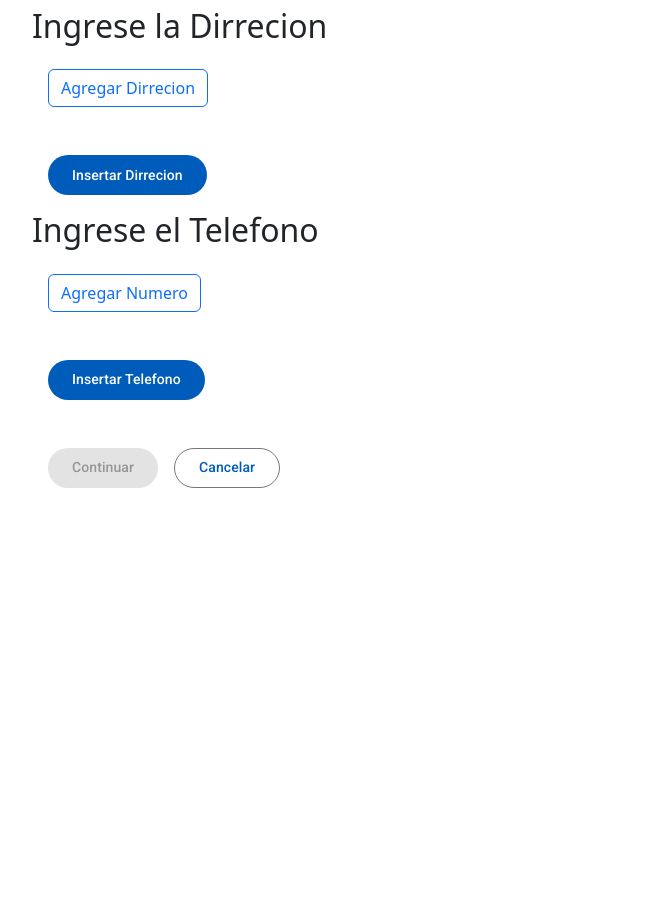
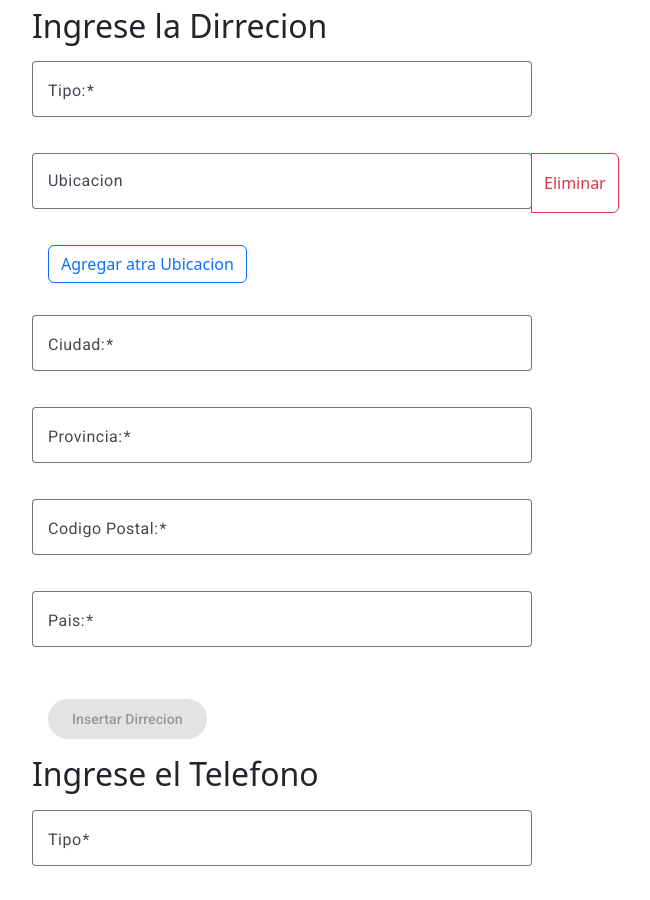
Before and after one commit to ramonantoniosantoscuevas15/spa-personas, an Angular app: page / in a window 1280 px wide. Shown: the part 620-1520 px from the top of the page, without its empty margins (50-700 px from the left). Before the commit the page ends 1124 px from the top, so only its background shows below. Built offline with nearby package versions, Linux system fonts and the light colour scheme.

Commit message:
formularios listos

```diff
--- a/src/app/formulario-personas/dirreciones/dirreciones.html
+++ b/src/app/formulario-personas/dirreciones/dirreciones.html
@@ -1,79 +1,62 @@
 <form (submit)="agregardirrecion()" [formGroup]="form">
   <h2>Ingrese la Dirrecion</h2>
-
-
-
-
-  <div formArrayName="dirreciones">
-    @for (dirrecion of dirreciones.controls; track $index; let i =$index ) {
-
-    <div  [formGroupName]="i">
-
   <mat-form-field appearance="outline">
   <mat-label>Tipo:</mat-label>
-        <input matInput placeholder="ej trabajo, casa, etc." formControlName="tipo" />
+    <input matInput placeholder="ej trabajo, casa, etc."
+    [formControl]="form.controls.tipo"
+    formControlName="tipo"/>
+     @if (formUtilidades.isvalidField(form,'tipo')) {
+      <mat-error>{{formUtilidades.getFieldError(form,"tipo")}}</mat-error>
+    }
+  </mat-form-field>
 
-
+  <div formArrayName="ubicacion">
+    @for (ubicaciones of ubicacion.controls; track $index; let i = $index) {
+      <div class="input-group">
+        <mat-form-field appearance="outline">
+          <input placeholder="Ubicacion" matInput [formControlName]="i">
+          @if (formUtilidades.isValidFieldInArray(ubicacion,i)) {
+        <mat-error>{{formUtilidades.getFieldErrorInArray(ubicacion,i)}}</mat-error>
+        }
         </mat-form-field>
-      <mat-form-field appearance="outline">
-        <mat-label>Ubicacion:</mat-label>
-        <input matInput formControlName="ubicacion" />
-
-
-      </mat-form-field>
+        <button (click)="onDeleteubicacion(i)" class="btn btn-outline-danger" type="button">Eliminar</button>
+      </div>
+    }
+  </div>
+  <div>
+    <button class="btn btn-outline-primary" type="button" (click)="newubicacion()">
+          Agregar atra Ubicacion
+        </button>
+  </div>
   <mat-form-field appearance="outline">
     <mat-label>Ciudad:</mat-label>
-        <input matInput formControlName="ciudad" />
-
-
+    <input matInput [formControl]="form.controls.ciudad" formControlName="ciudad"   />
+     @if (formUtilidades.isvalidField(form,'ciudad')) {
+      <mat-error>{{formUtilidades.getFieldError(form,"ciudad")}}</mat-error>
+    }
   </mat-form-field>
   <mat-form-field appearance="outline">
     <mat-label>Provincia:</mat-label>
-        <input matInput formControlName="provincia" />
-
-
+    <input matInput [formControl]="form.controls.provincia" formControlName="provincia"   />
+       @if (formUtilidades.isvalidField(form,'provincia')) {
+      <mat-error>{{formUtilidades.getFieldError(form,"provincia")}}</mat-error>
+    }
   </mat-form-field>
   <mat-form-field appearance="outline">
     <mat-label>Codigo Postal:</mat-label>
-        <input matInput formControlName="codigopostal" />
-
-
+    <input matInput [formControl]="form.controls.codigopostal" formControlName="codigopostal"  />
+       @if (formUtilidades.isvalidField(form,'codigopostal')) {
+      <mat-error>{{formUtilidades.getFieldError(form,"codigopostal")}}</mat-error>
+    }
   </mat-form-field>
   <mat-form-field appearance="outline">
     <mat-label>Pais:</mat-label>
-        <input matInput formControlName="pais" />
-
+    <input matInput [formControl]="form.controls.pais" formControlName="pais"   />
+       @if (formUtilidades.isvalidField(form,'pais')) {
+      <mat-error>{{formUtilidades.getFieldError(form,"pais")}}</mat-error>
+    }
 
   </mat-form-field>
-
-
-
-
-
-    </div>
-    @if (formUtilidades.getFieldErrorInArray(dirreciones,i)) {
-      <mat-error>{{formUtilidades.getFieldErrorInArray(dirreciones,i)}}</mat-error>
-      }
-    <button (click)="onDeletedirrecion(i)" class="btn btn-outline-danger" type="button">eliminar</button>
-
-
-    }
-
-
-    <div>
-
-      <button class="btn btn-outline-primary" type="button" (click)="newdirrecion()">
-        Agregar Dirrecion
-      </button>
-
-    </div>
-
-  </div>
-
-
-
-
-
 
   <div class="contenedor-botones">
     <button mat-flat-button [disabled]="form.invalid">
--- a/src/app/formulario-personas/dirreciones/dirreciones.ts
+++ b/src/app/formulario-personas/dirreciones/dirreciones.ts
@@ -17,41 +17,37 @@ export class Dirreciones {
   private fb = inject(FormBuilder)
   @Output() postdirrecion = new EventEmitter<CreardirrecionesDTO>()
   form = this.fb.group({
-    dirreciones: this.fb.array([],
+    tipo:['', [Validators.required, Validators.minLength(3)]],
+    ubicacion:this.fb.array([['', [Validators.required, Validators.minLength(3)]]]),
+    ciudad: ['', [Validators.required, Validators.minLength(3)]],
+    provincia: ['', [Validators.required, Validators.minLength(3)]],
+    codigopostal: ['', [Validators.required]],
+    pais: ['', [Validators.required, Validators.minLength(3)]],
 
-
-    )
 
 
   })
 
-  get dirreciones() {
-    return this.form.get('dirreciones') as FormArray
-  }
-  newdirrecion() {
-    this.dirreciones.push(this.fb.group({
-      tipo: ['', [Validators.required, Validators.minLength(3)]],
-      ubicacion: ['', [Validators.required, Validators.minLength(3)]],
-      ciudad: ['', [Validators.required, Validators.minLength(3)]],
-      provincia: ['', [Validators.required, Validators.minLength(3)]],
-      codigopostal: ['', [Validators.required]],
-      pais: ['', [Validators.required, Validators.minLength(3)]],
-    }))
+  get ubicacion(){
+    return this.form.get('ubicacion') as FormArray
   }
 
-   onDeletedirrecion(index:number){
-    this.dirreciones.removeAt(index)
+
+  newubicacion(){
+    this.ubicacion.push(this.fb.control('',[Validators.required, Validators.minLength(3)]))
+  }
+  onDeleteubicacion(index:number){
+    this.ubicacion.removeAt(index)
+  }
 
 
-   }
 
-  // newubicacion(){
-  //   this.ubicacion.push(this.fb.control('', [Validators.required, Validators.minLength(3)]))
-  // }
+
+
 
   agregardirrecion() {
-    const dirrecion = this.form.value as CreardirrecionesDTO
-    this.postdirrecion.emit(dirrecion)
+     const dirrecion = this.form.value as CreardirrecionesDTO
+     this.postdirrecion.emit(dirrecion)
   }
 
 }
--- a/src/app/formulario-personas/telefonos/telefonos.html
+++ b/src/app/formulario-personas/telefonos/telefonos.html
@@ -1,33 +1,43 @@
 <h2>Ingrese el Telefono</h2>
 <form (submit)="agregartelefono()" [formGroup]="form">
-  <div formArrayName="numeros">
-    @for (numero of numeros.controls; track $index; let i = $index) {
-    <div [formGroupName]="i">
   <mat-form-field appearance="outline">
     <mat-label>Tipo</mat-label>
-        <input placeholder="Ej casa,trabajo,etc" matInput formControlName="tipo">
-
+    <input placeholder="Ej: casa,trabajo,etc" matInput [formControl]="form.controls.tipo" formControlName="tipo">
+    @if (formUtilidades.isvalidField(form,'tipo')) {
+    <mat-error>{{formUtilidades.getFieldError(form,"tipo")}}</mat-error>
+    }
   </mat-form-field>
 
   <mat-form-field appearance="outline">
     <mat-label>Codigo Pais</mat-label>
-        <input placeholder="Ex. +809" matInput formControlName="codigopais">
+    <input placeholder="Ej: +809" matInput [formControl]="form.controls.codigopais" formControlName="codigopais">
+    @if (formUtilidades.isvalidField(form,'codigopais')) {
+    <mat-error>{{formUtilidades.getFieldError(form,"codigopais")}}</mat-error>
+    }
+  </mat-form-field>
+  <div class="mb-3 row">
+    <div formArrayName="numero">
+      @for (numeros of numero.controls; track $index; let i =$index) {
+      <div class="input-group">
+        <mat-form-field appearance="outline">
 
+          <input placeholder="Numero" matInput [formControlName]="i" type="number">
+          @if (formUtilidades.isValidFieldInArray(numero,i)) {
+          <mat-error>{{formUtilidades.getFieldErrorInArray(numero,i)}}</mat-error>
+
+          }
         </mat-form-field>
-
-      <mat-form-field appearance="outline">
-        <input placeholder="numero"  matInput formControlName="numero">
-
-      </mat-form-field>
+        <button (click)="onDeletenumero(i)" class="btn btn-outline-danger" type="button" >Eliminar</button>
 
       </div>
-    <button (click)="onDeletenumero(i)" class="btn btn-outline-danger" type="button">Eliminar</button>
       }
+
+    </div>
 
   </div>
   <div>
 
-      <button class="btn btn-outline-primary" type="button" (click)="newnumero()">
+    <button class="btn btn-outline-primary" type="button" (click)="newnumeros()">
       Agregar Numero
     </button>
 
--- a/src/app/formulario-personas/telefonos/telefonos.ts
+++ b/src/app/formulario-personas/telefonos/telefonos.ts
@@ -17,33 +17,33 @@ export class Telefonos {
   private fb = inject(FormBuilder)
   @Output() posttelefono = new EventEmitter<CreartelefonoDTO>()
   form = this.fb.group({
-   numeros:this.fb.array([])
+    tipo:['',[Validators.required, Validators.minLength(3)]],
+    codigopais:['',[Validators.required, Validators.minLength(3)]],
+    numero: this.fb.array([[0,[Validators.required,Validators.min(1)]]]),
+
+
 
   })
 
-  get numeros(){
-    return this.form.get('numeros') as FormArray
-
+  get numero(){
+    return this.form.get('numero') as FormArray
+  }
+  newnumeros(){
+    this.numero.push(this.fb.control('',[Validators.required,Validators.min(1)]))
+  }
+  onDeletenumero(index:number){
+    this.numero.removeAt(index)
   }
 
-  newnumero(){
-    this.numeros.push(this.fb.group({
-    tipo:['',[Validators.required, Validators.minLength(3)]],
-    codigopais:['',[Validators.required, Validators.minLength(3)]],
-    numero: [0,[Validators.required,Validators.min(1)]],
-    }))
-
-  }
-
-  onDeletenumero(index:number){
-    this.numeros.removeAt(index)
 
 
-  }
+
+
+
 
   agregartelefono(){
-    const telefono = this.form.value as CreartelefonoDTO
-    this.posttelefono.emit(telefono)
+     const telefono = this.form.value as CreartelefonoDTO
+     this.posttelefono.emit(telefono)
 
   }
 }
```
Also changed, not shown: src/app/formulario-personas/dirreciones/dirrecionesdto.ts (+5 -5 lines), src/app/formulario-personas/personas/personas.html (line endings or trailing spaces), src/app/formulario-personas/personas/personas.ts (line endings or trailing spaces). Lines whose indentation alone changed are shown as unchanged.
